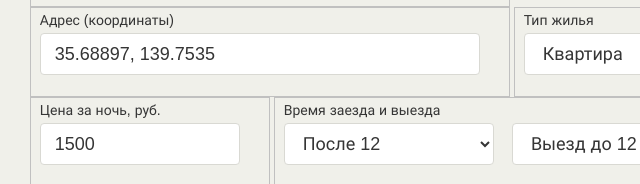
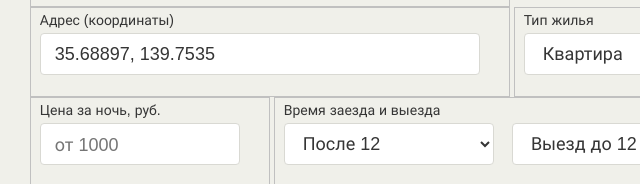
Before and after one commit to SergeySofronov/1876915-keksobooking-24, a website with bundled scripts: page index.html in a window 1280 px wide. Shown: the part 940-1124 px from the top of the page, 92-732 px from the left. Built offline with nearby package versions, Linux system fonts and the light colour scheme; no server answers.

Commit message:
11.13. Надо подкачаться

```diff
--- a/index.html
+++ b/index.html
@@ -123,8 +123,7 @@
         </fieldset>
         <fieldset class="ad-form__element">
           <label class="ad-form__label" for="price">Цена за ночь, руб.</label>
-          <input id="price" name="price" type="number" placeholder="от 1000" min="0" , max="1000000" required
-          value='1500'><!--XXX-->
+          <input id="price" name="price" type="number" placeholder="от 1000" min="0" , max="1000000" required>
         </fieldset>
         <fieldset class="ad-form__element ad-form__element--time">
           <label class="ad-form__label" for="timein">Время заезда и выезда</label>
```
Also changed, not shown: js/main.js (+1 -6 lines).
